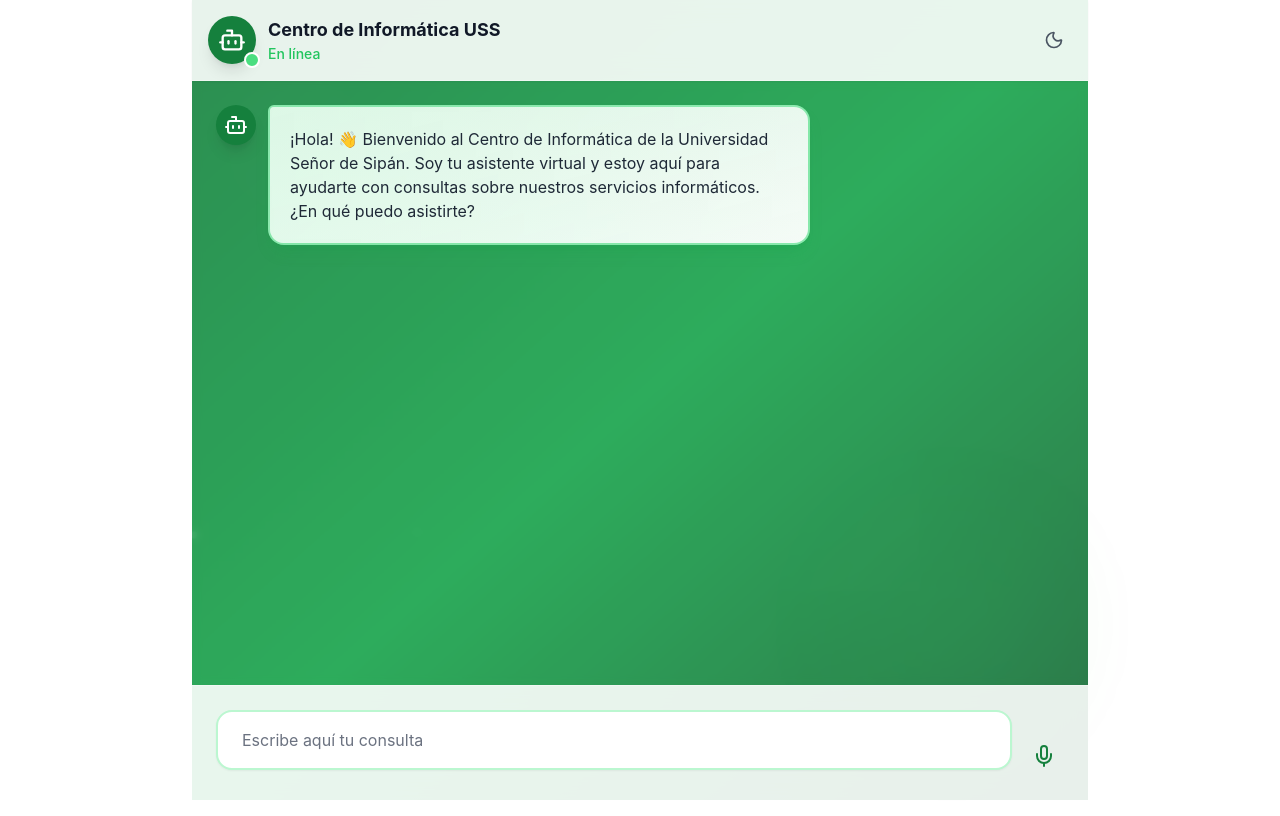
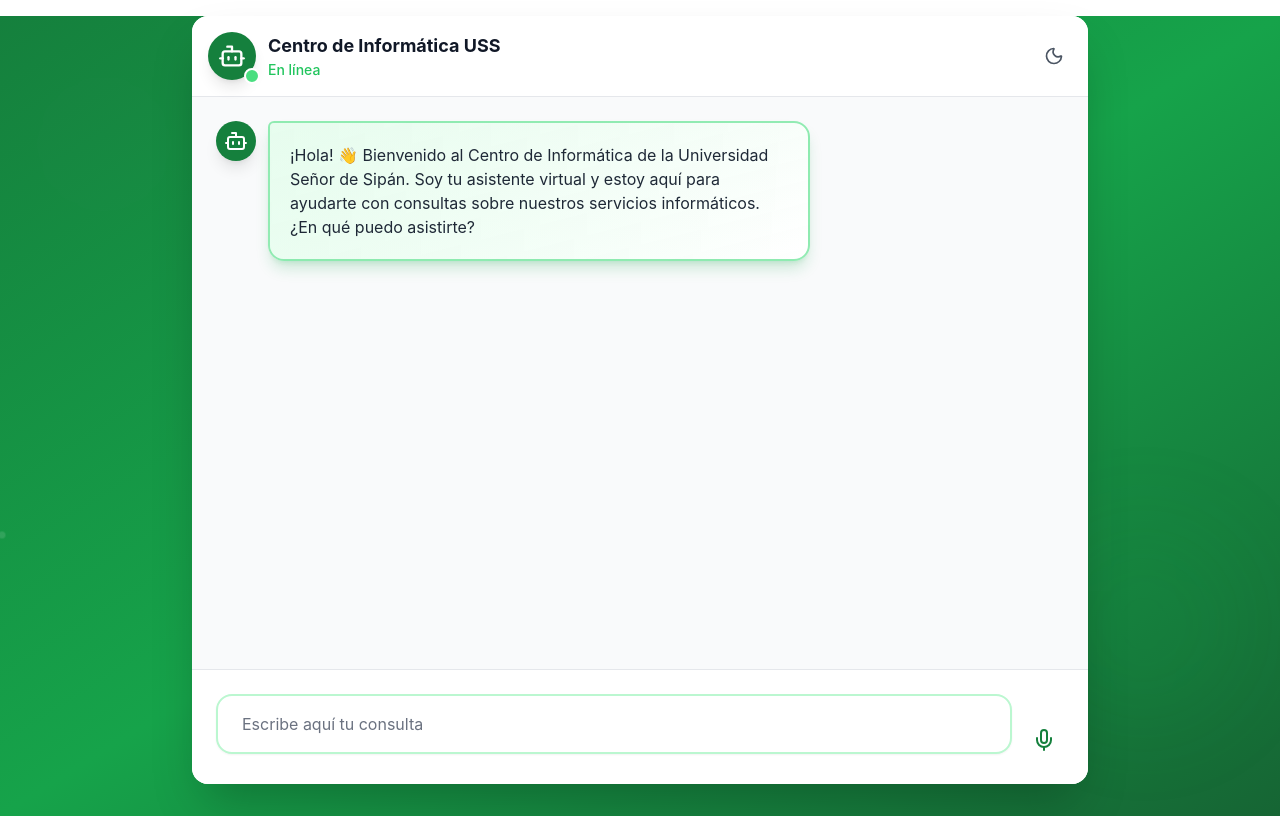
Before and after one commit to usscentroinformatica/chatcentroinformatica, a React (Create React App) app: page / in a window 1280 px wide. Both pictures are taken after a click on the button "Comenzar Chat". Built offline with nearby package versions, Linux system fonts and the light colour scheme.

Commit message:
🎨 Refactor: Mejora de estilos y estructura del componente App para una experiencia de usuario más fluida

```diff
--- a/src/App.js
+++ b/src/App.js
@@ -259,7 +259,7 @@
   }
 
   return (
-    <div className={`flex flex-col h-screen max-w-4xl mx-auto transition-colors duration-300 relative ${
+    <div className={`min-h-screen transition-colors duration-300 ${
       darkMode
         ? 'bg-gradient-to-br from-gray-900 to-gray-800'
         : 'bg-gradient-to-br from-green-700 via-green-600 to-green-800'
@@ -279,11 +279,18 @@
           </div>
         </>
       )}
+
+      {/* Contenedor del chat con fondo blanco */}
+      <div className={`flex flex-col h-screen max-w-4xl mx-auto relative z-10 ${
+        darkMode
+          ? 'bg-gray-800 shadow-2xl'
+          : 'bg-white shadow-2xl'
+      } md:my-4 md:rounded-2xl md:h-[calc(100vh-2rem)] overflow-hidden`}>
       {/* Header */}
-      <div className={`shadow-sm border-b p-4 transition-colors duration-300 backdrop-blur-md relative z-10 ${
+      <div className={`shadow-sm border-b p-4 transition-colors duration-300 ${
         darkMode
           ? 'bg-gray-800 border-gray-700'
-          : 'bg-white/90 border-white/30'
+          : 'bg-white border-gray-200'
       }`}>
         {/* Mobile status bar */}
         <div className="flex md:hidden items-center justify-between mb-4">
@@ -346,10 +353,10 @@
       )}
 
       {/* Messages Area */}
-      <div className={`flex-1 overflow-y-auto p-4 space-y-4 md:p-6 transition-colors duration-300 relative ${
+      <div className={`flex-1 overflow-y-auto p-4 space-y-4 md:p-6 transition-colors duration-300 ${
         darkMode
           ? 'bg-gray-800'
-          : 'bg-white/10 backdrop-blur-sm'
+          : 'bg-gray-50'
       }`}>
         {messages.map((message, index) => (
           <div key={index} className={`flex ${message.type === 'user' ? 'justify-end' : 'justify-start'}`}>
@@ -422,10 +429,10 @@
         </div>
 
       {/* Input Area */}
-      <div className={`border-t p-4 md:p-6 transition-colors duration-300 backdrop-blur-md relative z-10 ${
+      <div className={`border-t p-4 md:p-6 transition-colors duration-300 ${
         darkMode
           ? 'bg-gray-800 border-gray-700'
-          : 'bg-white/90 border-white/30'
+          : 'bg-white border-gray-200'
       }`}>
         <div className="flex items-end gap-3 max-w-4xl mx-auto">
           <div className="flex-1">
@@ -488,6 +495,7 @@
         </div>
       </div>
     </div>
+  </div>
   );
 }
 
```
